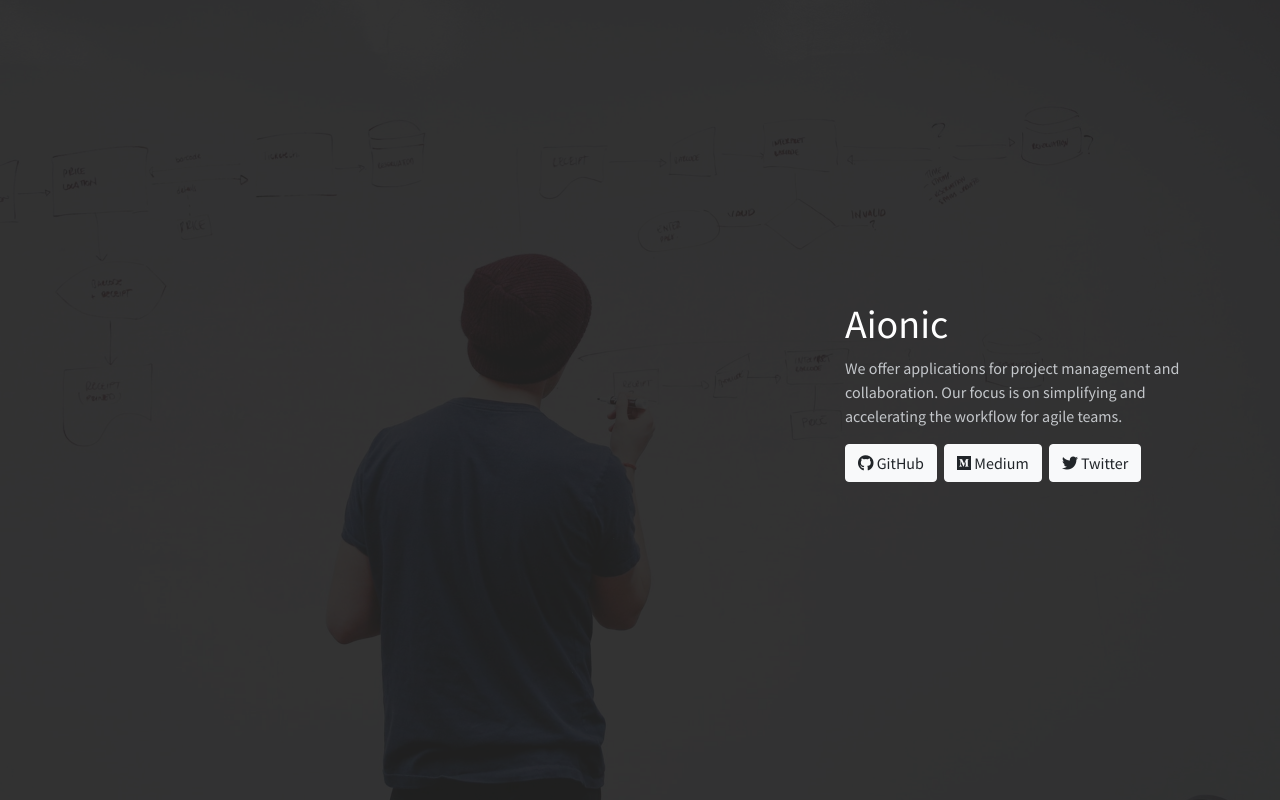
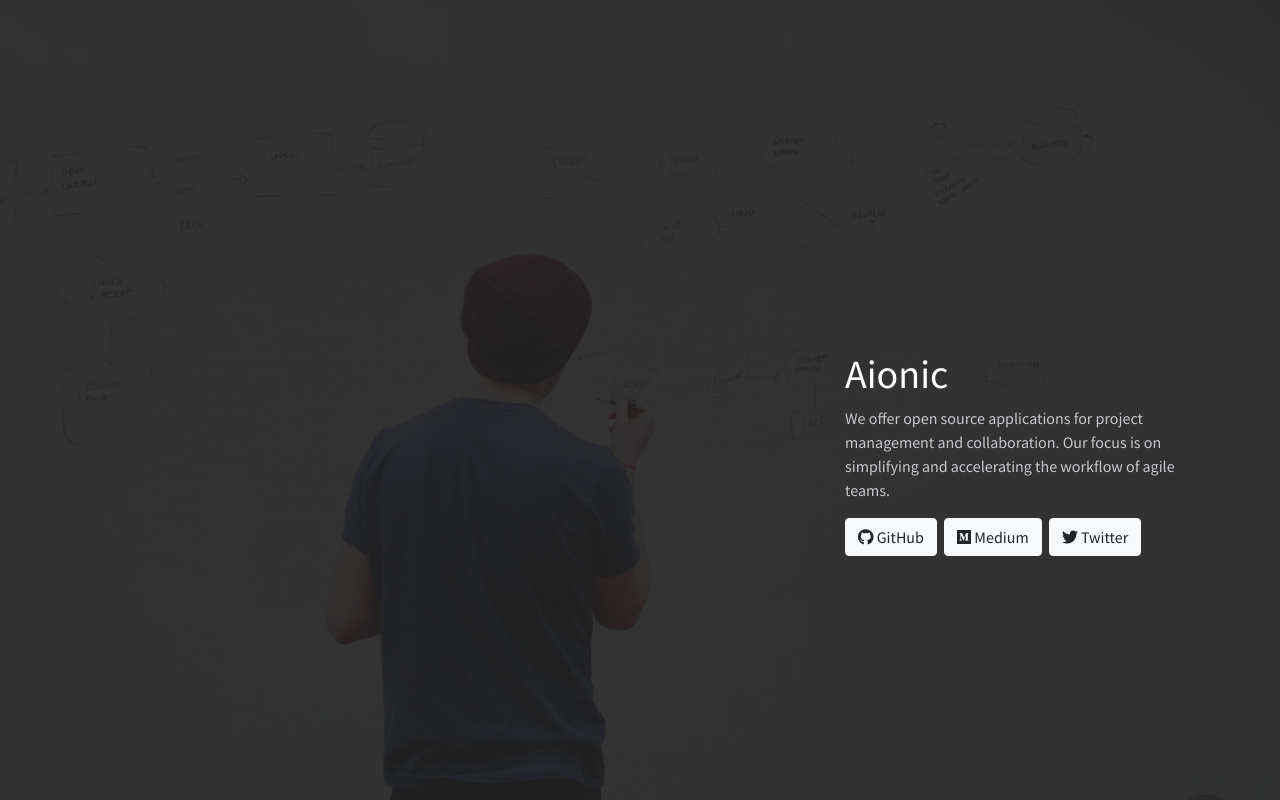
Before and after one commit to aionic-org/aionic.org, a website: page index.html in a window 1280 px wide. Drawn offline with nearby package versions, Linux system fonts and the light colour scheme.

Commit message:
Small fixes

```diff
--- a/assets/css/index.css
+++ b/assets/css/index.css
@@ -19,7 +19,7 @@ html {
 }
 
 .container .content {
-	padding-top: 300px;
+	padding-top: 350px;
 }
 
 .container .content p {
--- a/index.html
+++ b/index.html
@@ -6,6 +6,8 @@
 			content="width=device-width, initial-scale=1, shrink-to-fit=no"
 		/>
 		<meta name="theme-color" content="#6c5ce7" />
+
+		<link rel="shortcut icon" href="assets/favicon.ico" />
 
 		<link
 			rel="stylesheet"
@@ -46,9 +48,9 @@
 								Aionic
 							</h1>
 							<p>
-								We offer applications for project management and collaboration.
-								Our focus is on simplifying and accelerating the workflow for
-								agile teams.
+								We offer open source applications for project management and
+								collaboration. Our focus is on simplifying and accelerating the
+								workflow of agile teams.
 							</p>
 							<a
 								class="btn btn-light"
```
Also changed, not shown: assets/favicon.ico (added).
